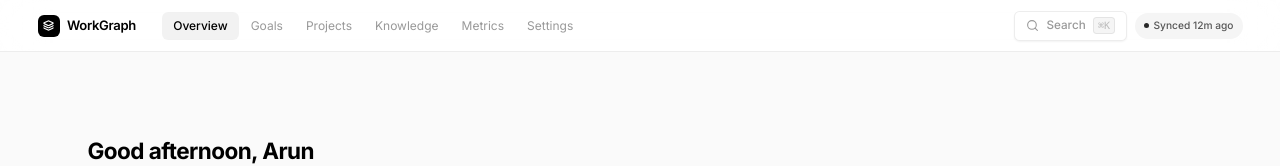
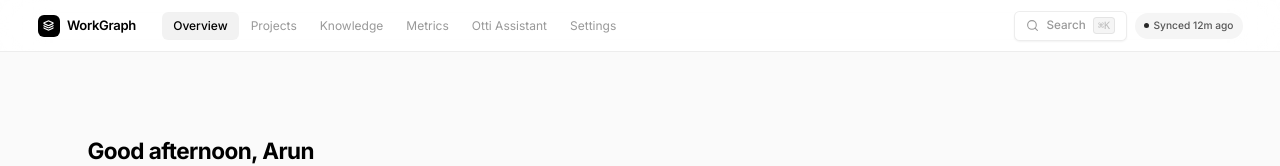
Before and after one commit to pyalwin/workgraph, a Next.js app: page / in a window 1280 px wide. Shown: the top 166 px of the page. Built offline with nearby package versions, Linux system fonts and the light colour scheme; no server answers; the database is empty.

Commit message:
feat(otti): add Otti Assistant tab to navigation

```diff
--- a/src/components/topbar.tsx
+++ b/src/components/topbar.tsx
@@ -7,10 +7,10 @@ import { cn } from '@/lib/utils';
 
 const navItems = [
   { label: 'Overview', href: '/' },
-  { label: 'Goals', href: '/goals' },
   { label: 'Projects', href: '/projects' },
   { label: 'Knowledge', href: '/knowledge' },
   { label: 'Metrics', href: '/metrics' },
+  { label: 'Otti Assistant', href: '/otti' },
   { label: 'Settings', href: '/settings' },
 ];
 
```
